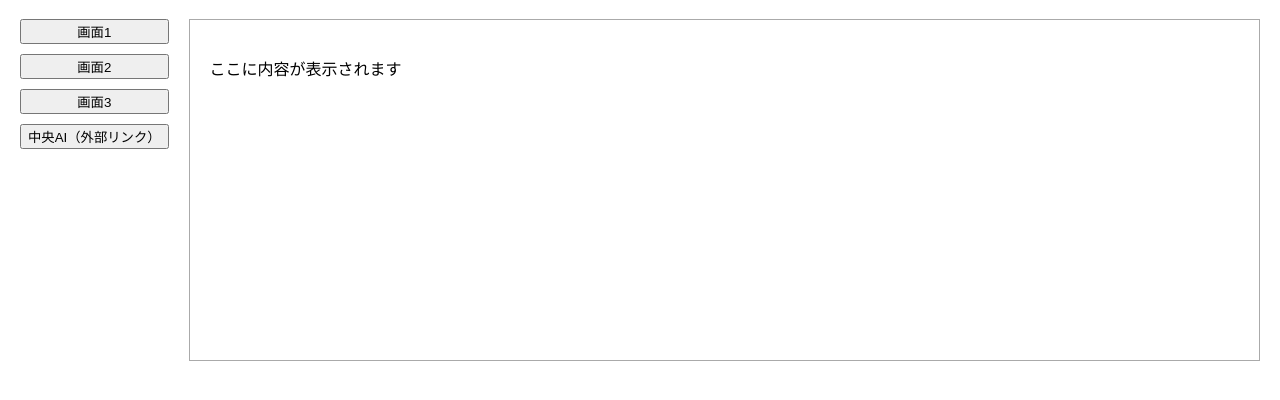
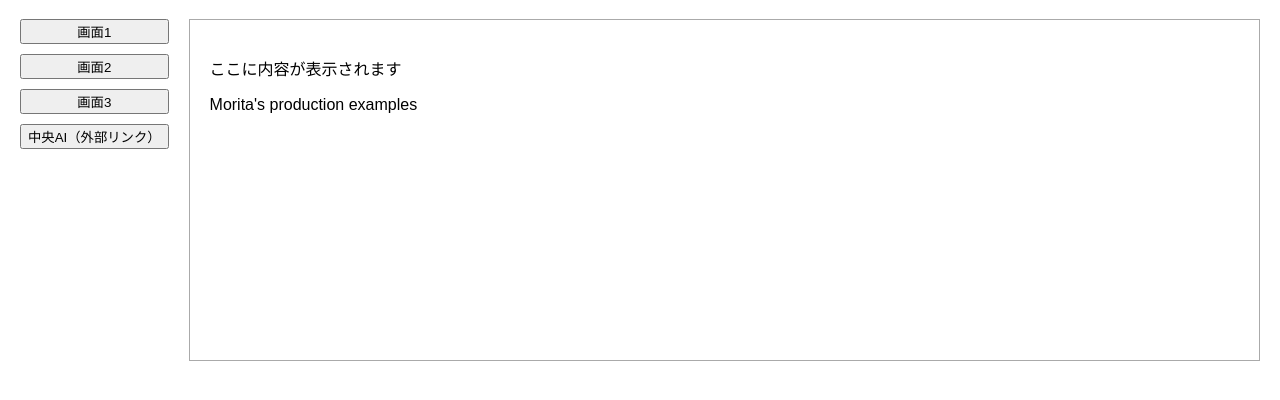
Before and after one commit to morita-takaaki/2025java22, a plain HTML site: page index.html in a window 1280 px wide. Shown: the part 70-470 px from the top of the page. Drawn offline with Linux system fonts and the light colour scheme.

Commit message:
Update index.html

```diff
--- a/index.html
+++ b/index.html
@@ -21,6 +21,7 @@
 
     <div id="contentArea" class="content-area">
       <p>ここに内容が表示されます</p>
+      <p>Morita's production examples</p>
     </div>
 
   </div>
```
